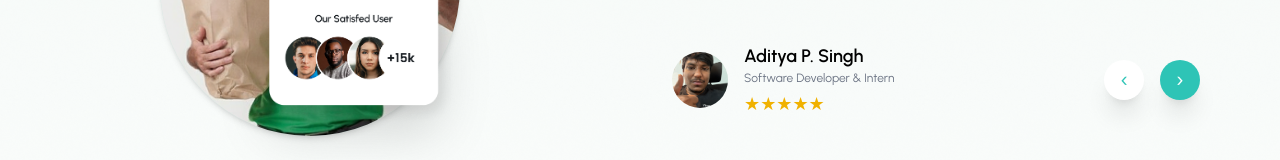
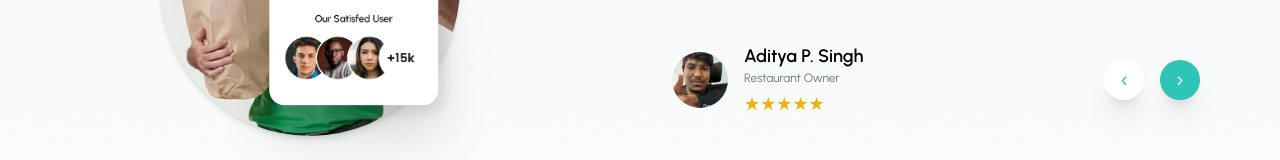
Before and after one commit to hungzofood/hungzo-website, a React (Vite) app: page /about in a window 1280 px wide. Shown: the part 1336-1496 px from the top of the page. Built offline with nearby package versions, Linux system fonts and the light colour scheme.

Commit message:
Your descriptive commit messagechanges

```diff
--- a/src/Components/About.jsx
+++ b/src/Components/About.jsx
@@ -12,7 +12,7 @@ export default function About() {
   const reviews = [
     {
       name: "Aditya P. Singh",
-      role: "Software Developer & Intern",
+      role: "Restaurant Owner",
       image: AdityaImg,
       rating: 5,
       text:
```
Also changed, not shown: src/Components/Contact.jsx (line endings or trailing spaces).
